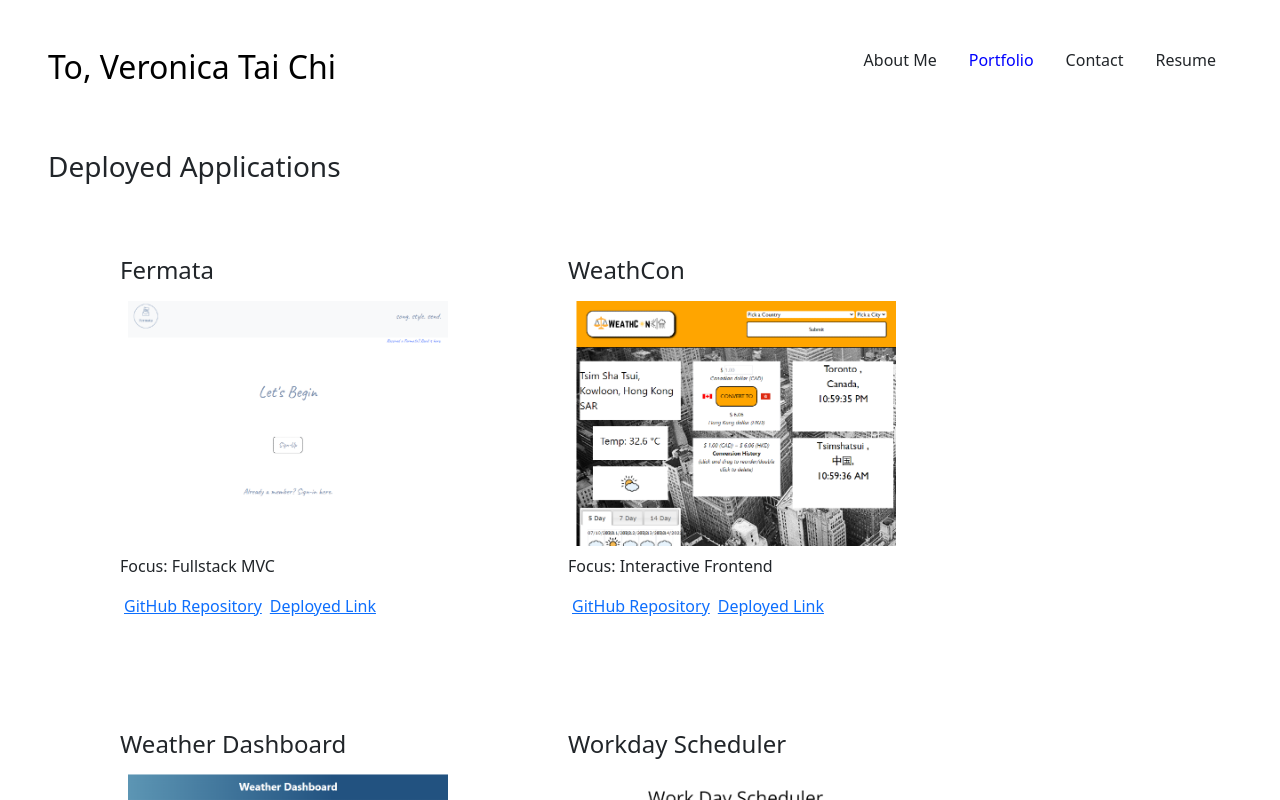
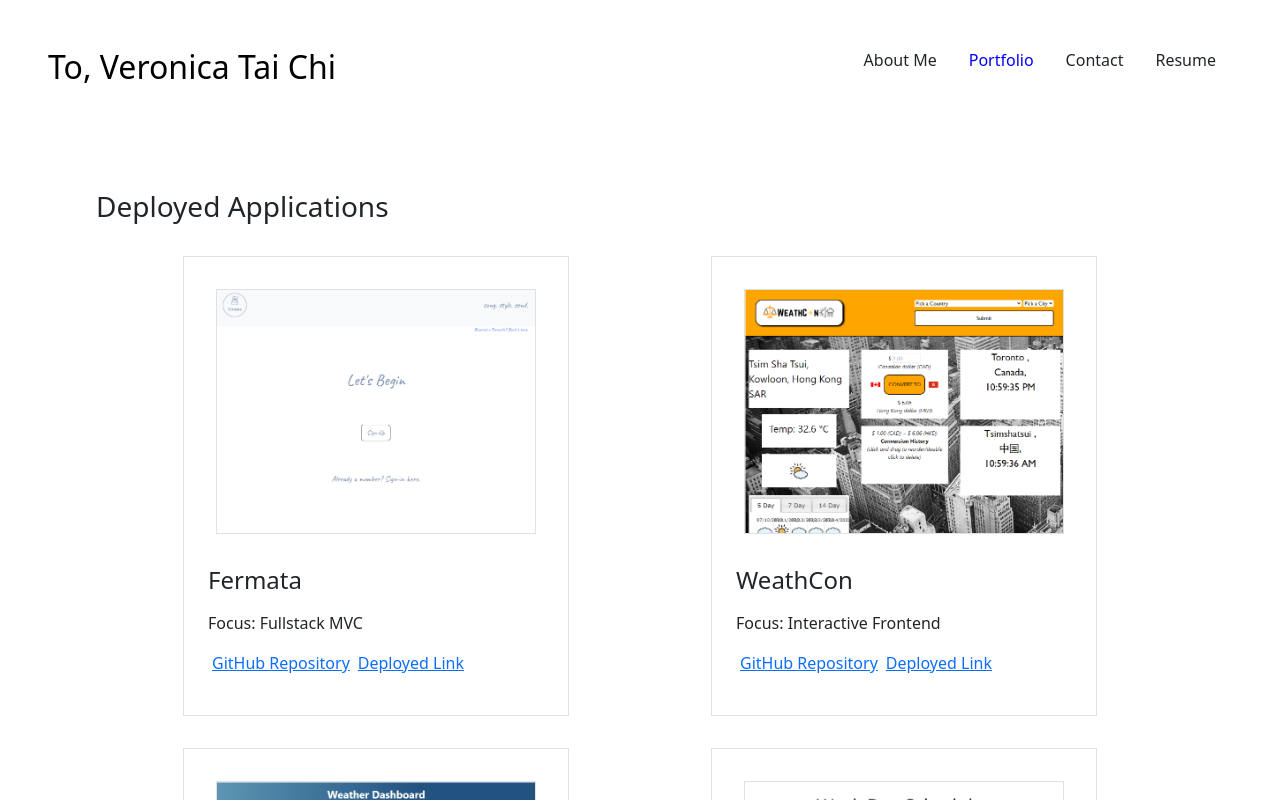
Before and after one commit to TOVTC/react-portfolio-challenge, a React (Create React App) app: page / in a window 1280 px wide. Both pictures are taken after a click on the item "Portfolio". Shown: the top 800 px of the page. Built offline with nearby package versions, Linux system fonts and the light colour scheme.

Commit message:
added dynamically generated projects for both deployed and non-deployed projects: :

```diff
--- a/src/App.js
+++ b/src/App.js
@@ -25,8 +25,6 @@ function App() {
                             return <About></About>
                         case 'Portfolio':
                             return <Portfolio></Portfolio>
-                        default:
-                            return <About></About>
                     }
                 })()}
             </main>
--- a/src/components/About.js
+++ b/src/components/About.js
@@ -2,7 +2,7 @@ import React from 'react';
 
 function About() {
     return (
-        <div className='mx-5'>
+        <div className='m-5 px-5'>
             <div className='d-flex flex-wrap justify-content-center align-items-center mb-3'>
                 <img src={require('../assets/avatar.jpg')} alt='TOVTC' id='avatar' className='mx-5'></img>
                 <div id='about-caption'>
@@ -19,15 +19,9 @@ function About() {
             <div className='d-flex justify-content-center mt-5'>
                 <p className='about-text'>
                     TOVTC here, medical laboratory assistant, mathematics instructor, full-stack developer. My original field of study was mental health, and I've worked in the mental health, non-profit, and healthcare sectors throughout and since my undergraduate degree. I intially got into coding during my final semester at university when I took a neuroeconomics course (think neuroscience of decision making) that required statistical analysis using R - and that was pretty fun.
-                    <br />
-                    <br />
-                    Currently, I'm a student with University of Toronto's School of Continuing Studies and in the final weeks of their Coding Bootcamp. The projects featured in this portfolio were created during this course - including this webpage you're reading now, which is a React single page application.
-                    <br />
-                    <br />
-                    Hope you enjoy the products of this new journey of mine as much as I had fun learning it.
                 </p>
             </div>
-            <div className='d-flex justify-content-center m-4'>
+            <div className='d-flex justify-content-center m-2'>
                 <ul className='about-text'>
                     <li>😝 Pronouns: She/Her/她</li>
                     <li>💻 Current project: University of Toronto's Coding Bootcamp</li>
@@ -38,6 +32,14 @@ function About() {
                     <li>🌻 Fun fact: I like sunflowers, nerd stuff, and punk music (but I'll pretty much listen to anything)</li>
                 </ul>
             </div>
+            <div className='d-flex justify-content-center m-4'>
+                <p className='about-text'>
+                    Currently, I'm a student with University of Toronto's School of Continuing Studies and in the final weeks of their Coding Bootcamp. The projects featured in this portfolio were created during this course - including this webpage you're reading now, which is a React single page application.
+                    <br />
+                    <br />
+                    Hope you enjoy the products of this new journey of mine as much as I had fun learning it.
+                </p>
+            </div>
         </div>
     )
 }
--- a/src/components/Navigation.js
+++ b/src/components/Navigation.js
@@ -7,7 +7,7 @@ function Navigation(props) {
         setSelection
     } = props;
     return (
-        <header className='d-flex justify-content-between p-5'>
+        <header className='d-flex flex-wrap justify-content-between p-5'>
             <h1 className='d-inline-flex'>
                 <a href="/">To, Veronica Tai Chi</a>
             </h1>
--- a/src/components/Portfolio.js
+++ b/src/components/Portfolio.js
@@ -2,41 +2,51 @@ import React, {useState} from 'react';
 
 function Portfolio() {
     const [projects] = useState([
-        // {name: '', type: '', primary: '', repo: '', link: ''}
-        {name: 'Fermata', deployed: true, primary: 'Fullstack MVC', repo: 'https://github.com/TOVTC/Fermata-project-two', link: 'https://experience-fermata.herokuapp.com/home', img: 'fermata'},
-        {name: 'WeathCon', deployed: true, primary: 'Interactive Frontend', repo: 'https://github.com/TOVTC/WeathCon-project-one', link: 'https://scscbc-projects2022.github.io/WeathCon-project-one/', img: 'weathcon'},
-        {name: 'Weather Dashboard', deployed: true, primary: 'Server-Side APIs', repo: 'https://github.com/TOVTC/weather-dashboard-scscbc-challenge', link: 'https://tovtc.github.io/weather-dashboard-scscbc-challenge/', img: 'weather-dashboard'},
-        {name: 'Workday Scheduler', deployed: true, primary: 'Third-Party APIs', repo: 'https://github.com/TOVTC/scheduler-scscbc-challenge', link: 'https://tovtc.github.io/scheduler-scscbc-challenge/', img: 'scheduler'},
-        {name: 'Code Quiz', deployed: true, primary: 'Web APIs', repo: 'https://github.com/TOVTC/code-quiz-scscbc-challenge', link: 'https://tovtc.github.io/code-quiz-scscbc-challenge/', img: 'coding-quiz'},
-        {name: 'Personal Portfolio', deployed: true, primary: 'CSS Flexbox', repo: 'https://github.com/TOVTC/portfolio-scscbc-challenge', link: 'https://tovtc.github.io/portfolio-scscbc-challenge/', img: 'portfolio'},
+        // {name: '', deployed: true/false, focus: '', repo: '', link: '', img: ''},
+        {name: 'Employee Tracker', deployed: false, focus: 'SQL Database', repo: 'https://github.com/TOVTC/employee-tracker-scscbc-challenge', img: 'employee-tracker'},
+        {name: 'Team Profile Generator', deployed: false, focus: 'Node.js', repo: 'https://github.com/TOVTC/team-profile-generator-scscbc-challenge', img: 'team-generator'},
+        {name: 'Fermata', deployed: true, focus: 'Fullstack MVC', repo: 'https://github.com/TOVTC/Fermata-project-two', link: 'https://experience-fermata.herokuapp.com/home', img: 'fermata'},
+        {name: 'WeathCon', deployed: true, focus: 'Interactive Frontend', repo: 'https://github.com/TOVTC/WeathCon-project-one', link: 'https://scscbc-projects2022.github.io/WeathCon-project-one/', img: 'weathcon'},
+        {name: 'Weather Dashboard', deployed: true, focus: 'Server-Side APIs', repo: 'https://github.com/TOVTC/weather-dashboard-scscbc-challenge', link: 'https://tovtc.github.io/weather-dashboard-scscbc-challenge/', img: 'weather-dashboard'},
+        {name: 'Workday Scheduler', deployed: true, focus: 'Third-Party APIs', repo: 'https://github.com/TOVTC/scheduler-scscbc-challenge', link: 'https://tovtc.github.io/scheduler-scscbc-challenge/', img: 'scheduler'},
+        {name: 'Code Quiz', deployed: true, focus: 'Web APIs', repo: 'https://github.com/TOVTC/code-quiz-scscbc-challenge', link: 'https://tovtc.github.io/code-quiz-scscbc-challenge/', img: 'coding-quiz'},
+        {name: 'Personal Portfolio', deployed: true, focus: 'CSS Flexbox', repo: 'https://github.com/TOVTC/portfolio-scscbc-challenge', link: 'https://tovtc.github.io/portfolio-scscbc-challenge/', img: 'portfolio'},
     ]);
     const deployedApps = projects.filter(project => project.deployed === true);
     const nondeployedApps = projects.filter(project => project.deployed === false);
     return (
-        <div className='mx-5'>
+        <div className='m-5 px-5'>
             <h3 className='my-2'>Deployed Applications</h3>
-            <div className='d-flex flex-wrap m-3'>
+            <div className='d-flex flex-wrap justify-content-around m-3'>
                 {!deployedApps.length ? (
                     <p>No applications of this type featured!</p>
                 ) : (
                     deployedApps.map(app => (
-                        <div className='m-5 p-2'>
-                            <h4>{app.name}</h4>
-                            <img src={require(`../assets/projects/${app.img}.png`)} className='m-2 image'></img>
-                            <p>Focus: {app.primary}</p>
-                            <a href={app.repo} className='mx-1' target='_blank'>GitHub Repository</a>
-                            <a href={app.link} className='mx-1' target='_blank'>Deployed Link</a>
+                        <div className='m-3 p-4 border'>
+                            <img src={require(`../assets/projects/${app.img}.png`)} className='m-2 border image'></img>
+                            <h4 className='mt-4'>{app.name}</h4>
+                            <div className='my-3'>
+                                <p>Focus: {app.focus}</p>
+                                <a href={app.repo} className='mx-1' target='_blank'>GitHub Repository</a>
+                                <a href={app.link} className='mx-1' target='_blank'>Deployed Link</a>
+                            </div>
                         </div>
                     ))
                 )}
             </div>
             <h3 className='my-2'>Non-Deployed Applications</h3>
-            <div className='m-3'>
+            <div className='d-flex flex-wrap justify-content-around m-3'>
                 {!nondeployedApps.length ? (
                     <p>No applications of this type featured!</p>
                 ) : (
                     nondeployedApps.map(app => (
-                        <div>
+                        <div className='m-3 p-4 border'>
+                            <img src={require(`../assets/projects/${app.img}.png`)} className='m-2 border image'></img>
+                            <h4 className='mt-4'>{app.name}</h4>
+                            <div className='my-3'>
+                                <p>Focus: {app.focus}</p>
+                                <a href={app.repo} className='mx-1' target='_blank'>GitHub Repository</a>
+                            </div>
                         </div>
                     ))
                 )}
--- a/src/index.css
+++ b/src/index.css
@@ -12,6 +12,7 @@ code {
     monospace;
 }
 
+/* header */
 header h1 a {
   font-size: 2rem;
   text-decoration: none;
@@ -26,6 +27,7 @@ nav li {
   color: blue;
 }
 
+/* about */
 #avatar {
   max-width: 17rem;
   min-width: 10rem;
@@ -41,6 +43,12 @@ nav li {
   max-width: 75rem;
 }
 
+/* portfolio */
 .image {
   max-width: 20rem;
 }
+
+.custom {
+  min-height: 325px;
+  width: 375px;
+}
```
Also changed, not shown: src/assets/projects/employee-tracker.png (added), src/assets/projects/team-generator.png (added).
